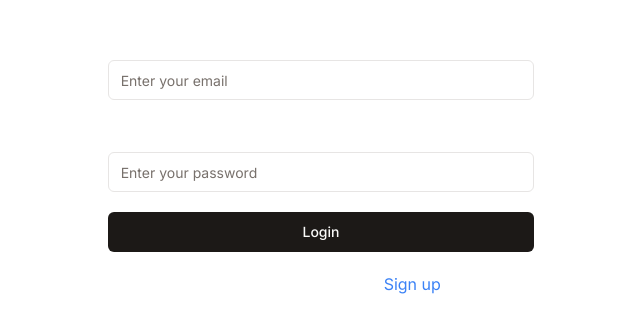
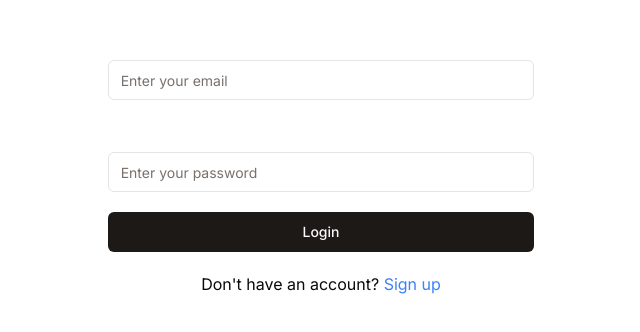
Before and after one commit to nayanprasad/react-file-manager, a Next.js app in the folder client/: page /login in a window 1280 px wide. Shown: the part 238-570 px from the top of the page, without its empty margins (319-959 px from the left). Built offline with nearby package versions, Linux system fonts and the light colour scheme; no server answers; what @uploadthing/react would draw is missing.

Commit message:
fix: build error

```diff
--- a/client/app/(auth)/login/page.tsx
+++ b/client/app/(auth)/login/page.tsx
@@ -105,7 +105,7 @@ const Page = () => {
                     />
                     <Button type={"submit"} >Login</Button>
                     <div className="flex justify-center items-center">
-                        <p className="text-white">Don't have an account? <Link href="/signup" className="text-blue-500">Sign up</Link></p>
+                        <p className="">Don&apos;t have an account? <Link href="/signup" className="text-blue-500">Sign up</Link></p>
                     </div>
                 </form>
             </Form>
```
